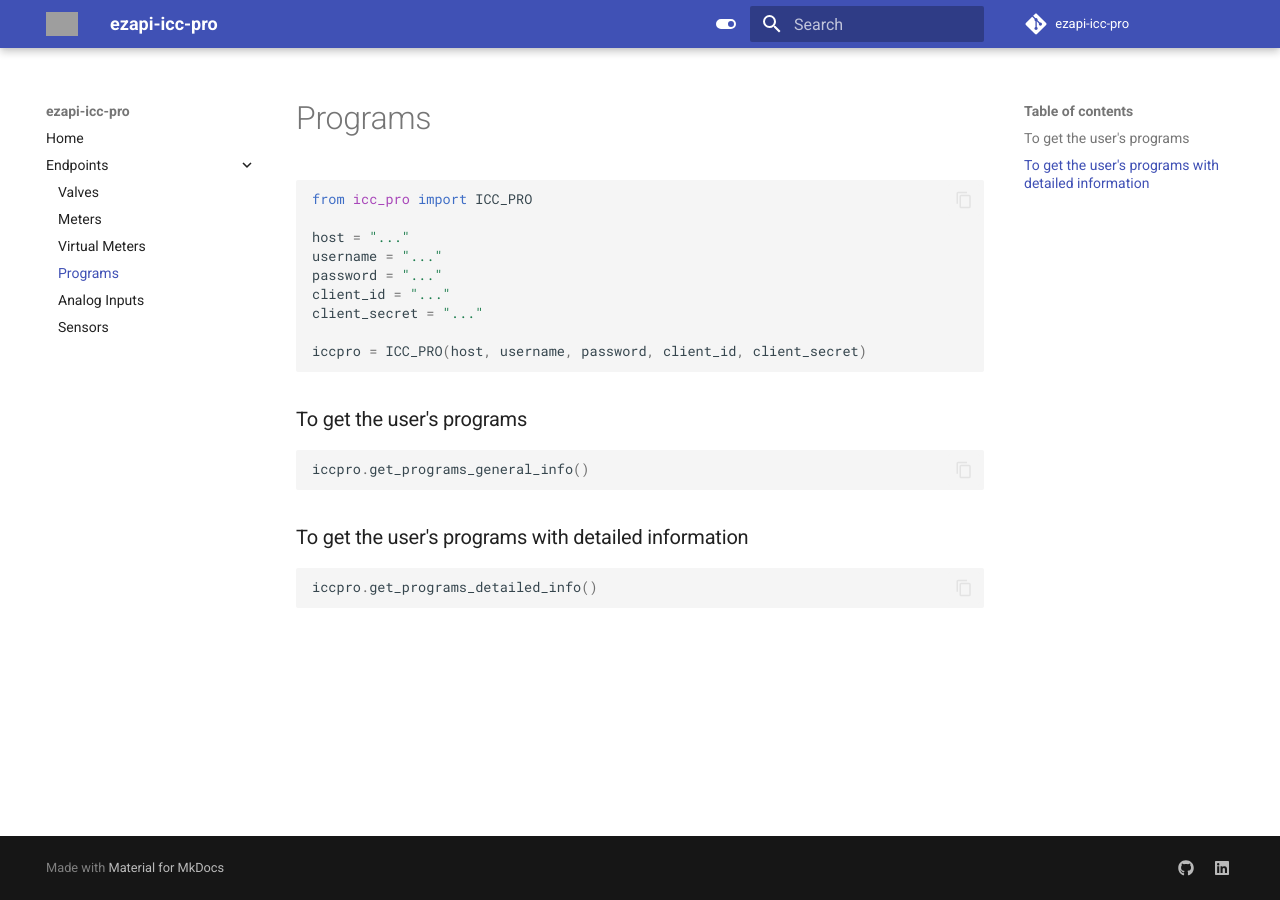
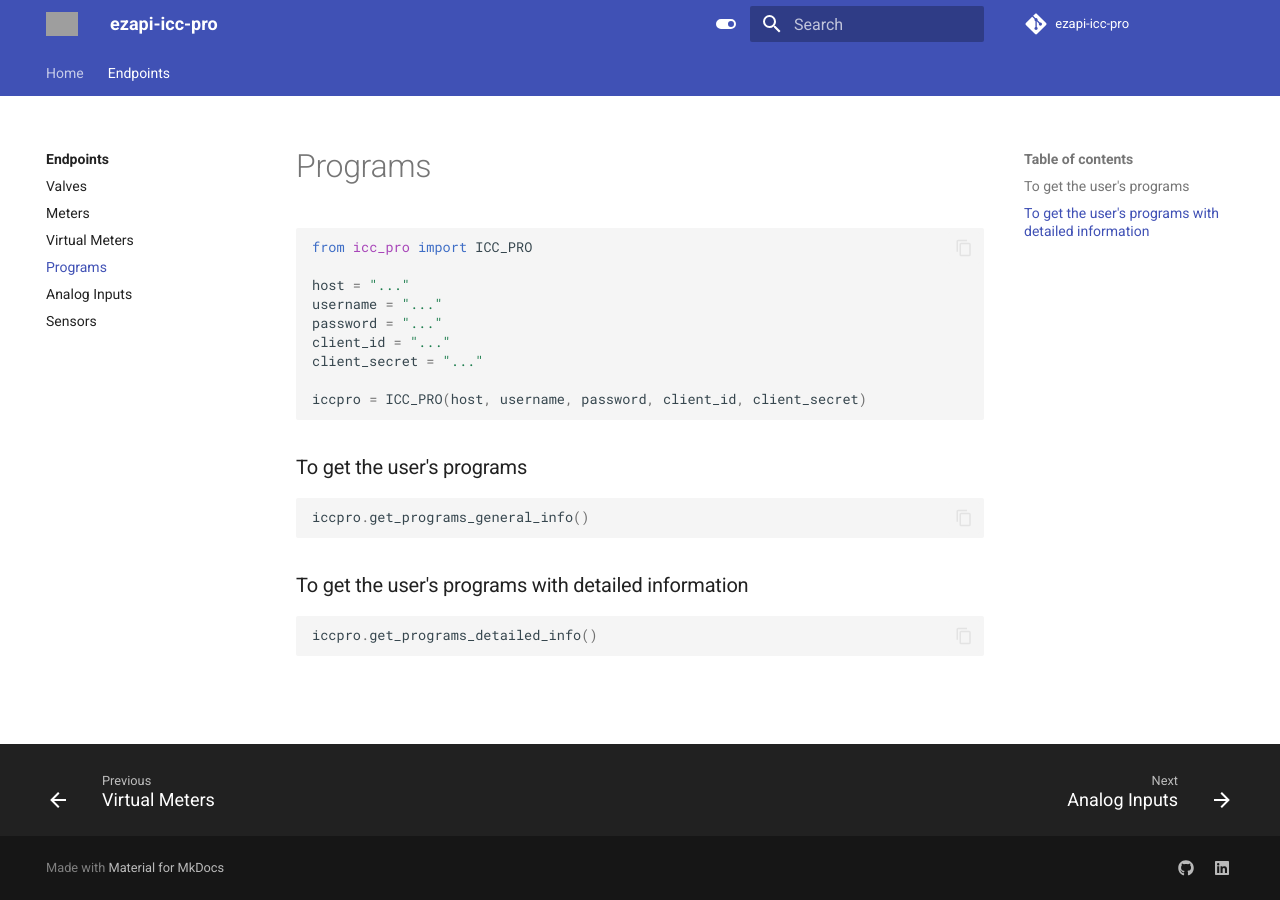
Before and after one commit to zehengl/ezapi-icc-pro, an MkDocs documentation site: the page built from docs/endpoints/programs.md, in a window 1280 px wide. Built offline with MkDocs 1.6.1 and Material for MkDocs 9.7.7, drawn with Linux system fonts in a browser that asks for light colours; comment, search, counter and statistics services are not loaded; grey boxes are pictures that could not be loaded.

Commit message:
update docs

```diff
--- a/mkdocs.yml
+++ b/mkdocs.yml
@@ -32,6 +32,9 @@ theme:
     - header.autohide
     - content.code.copy
     - navigation.top
+    - navigation.footer
+    - navigation.tabs
+    - navigation.indexes
 repo_name: ezapi-icc-pro
 repo_url: https://github.com/zehengl/ezapi-icc-pro
 plugins:
@@ -42,7 +45,7 @@ plugins:
   - git-revision-date-localized:
       type: timeago
       enable_creation_date: true
-  - section-index
+  # - section-index
 extra:
   social:
     - icon: fontawesome/brands/github
--- a/requirements-docs.txt
+++ b/requirements-docs.txt
@@ -1,5 +1,4 @@
 mkdocs-git-revision-date-localized-plugin==1.2.1
-mkdocs-material==9.4.10
+mkdocs-material==9.4.11
 mkdocs-minify-plugin==0.7.1
-mkdocs-section-index==0.3.8
 mkdocs==1.5.3
```
